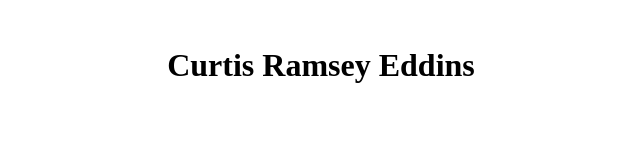
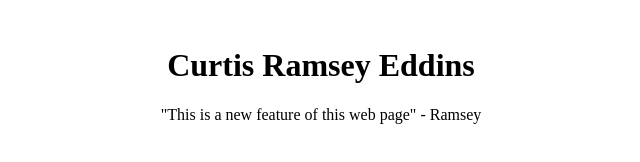
Before and after one commit to creddins/coding02, a plain HTML site: page index.html in a window 1280 px wide. Shown: the whole page, without its empty margins (319-959 px from the left). Drawn offline with Linux system fonts and the light colour scheme.

Commit message:
Added a new paragraph.

```diff
--- a/index.html
+++ b/index.html
@@ -16,6 +16,10 @@ Notes:
             <h1>
                 Curtis Ramsey Eddins
             </h1>
+            <p>
+                "This is a new feature of this web page"
+                    - Ramsey
+            </p>
         </center>
     </body>
 </html>
```
